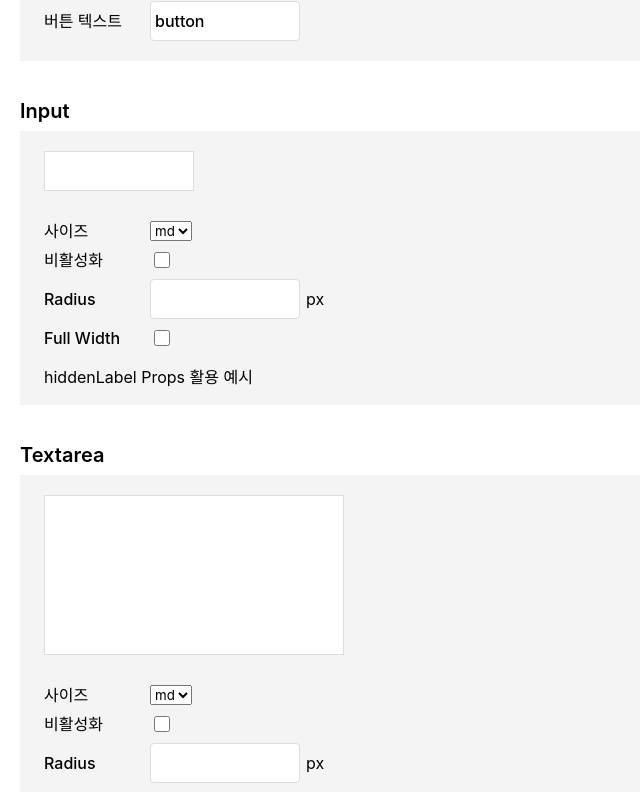
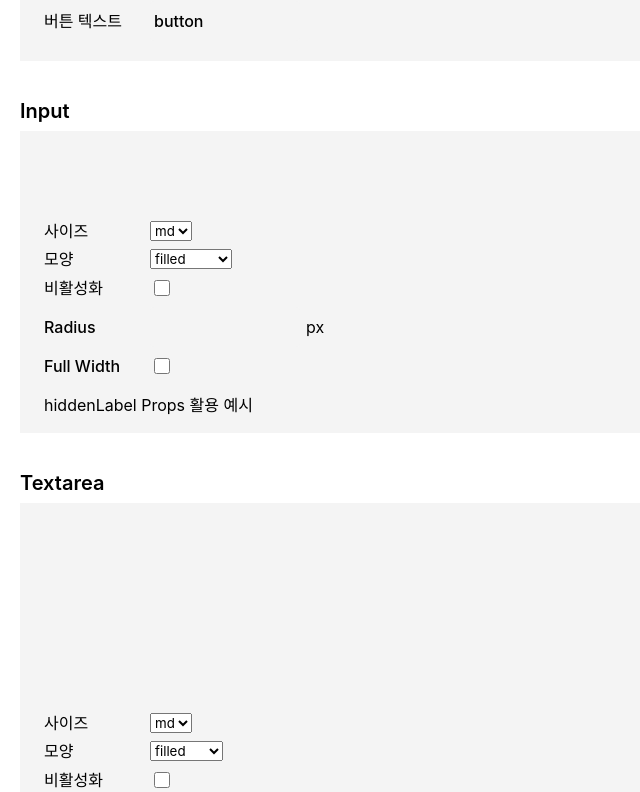
Before and after one commit to seona-cha/seona-ui, a React (Vite) app: page / in a window 1280 px wide. Shown: the part 364-1156 px from the top of the page, without its empty margins (0-640 px from the left). Built offline with nearby package versions, Linux system fonts and the light colour scheme; a web font is replaced by a local one.

Commit message:
feat(input,textarea): 모양 Props 추가

```diff
--- a/src/App.tsx
+++ b/src/App.tsx
@@ -29,6 +29,7 @@ function App() {
     id: 'input',
     hiddenLabel: 'input',
     size: 'md',
+    variant: 'filled',
     fullWidth: false,
     type: 'text',
     onChange: () => {},
@@ -42,6 +43,7 @@ function App() {
     hiddenLabel: 'textarea',
     size: 'md',
     fullWidth: false,
+    variant: 'filled',
     onChange: () => {},
   } as InputProps)
 
@@ -167,6 +169,14 @@ function App() {
                 </select>
               </div>
               <div>
+                <label>모양</label>
+                <select value={InputProps.variant} onChange={(e) => setInputProps({ ...InputProps, variant: e.target.value as 'filled' | 'outlined' | 'underline' })}>
+                  <option value="filled">filled</option>
+                  <option value="outlined">outlined</option>
+                  <option value="underline">underline</option>
+                </select>
+              </div>
+              <div>
                 <label>비활성화</label>
                 <input type="checkbox" onChange={(e) => setInputProps({ ...InputProps, disabled: e.target.checked })} />
               </div>
@@ -206,6 +216,13 @@ function App() {
                   <option value="sm">sm</option>
                   <option value="md">md</option>
                   <option value="lg">lg</option>
+                </select>
+              </div>
+              <div>
+                <label>모양</label>
+                <select value={TextareaProps.variant} onChange={(e) => setTextareaProps({ ...TextareaProps, variant: e.target.value as 'filled' | 'outlined' | 'underline' })}>
+                  <option value="filled">filled</option>
+                  <option value="outlined">outlined</option>
                 </select>
               </div>
               <div>
--- a/src/components/ui/Input/input.scss
+++ b/src/components/ui/Input/input.scss
@@ -46,6 +46,24 @@ $input-sizes-map: (
     padding: 4px;
   }
 
+
+  &--filled {
+    input {
+      border: none!important;
+      background: #f4f4f4;
+      border-radius: var(--input-radius);
+      padding: 4px;
+    }
+  }
+
+  &--underline {
+    input {
+      border: none;
+      border-bottom: 2px solid #ddd;
+      border-radius: 0!important;
+    }
+  }
+
   &--full-width {
     width: 100%;
     input {
--- a/src/components/ui/Textarea/textarea.scss
+++ b/src/components/ui/Textarea/textarea.scss
@@ -21,6 +21,7 @@ $textarea-sizes-map: (
   flex-direction: column;
   gap: 10px;
   width: fit-content;
+  max-width: 100%;
 
   textarea {
     border: 1px solid #ddd;
@@ -69,4 +70,13 @@ $textarea-sizes-map: (
   &--resize-vertical {
     resize: vertical;
   }
+
+  &--filled {
+    textarea {
+      border: none;
+      background: #f4f4f4;
+      border-radius: var(--textarea-radius);
+      padding: 4px;
+    }
+  }
 }
```
